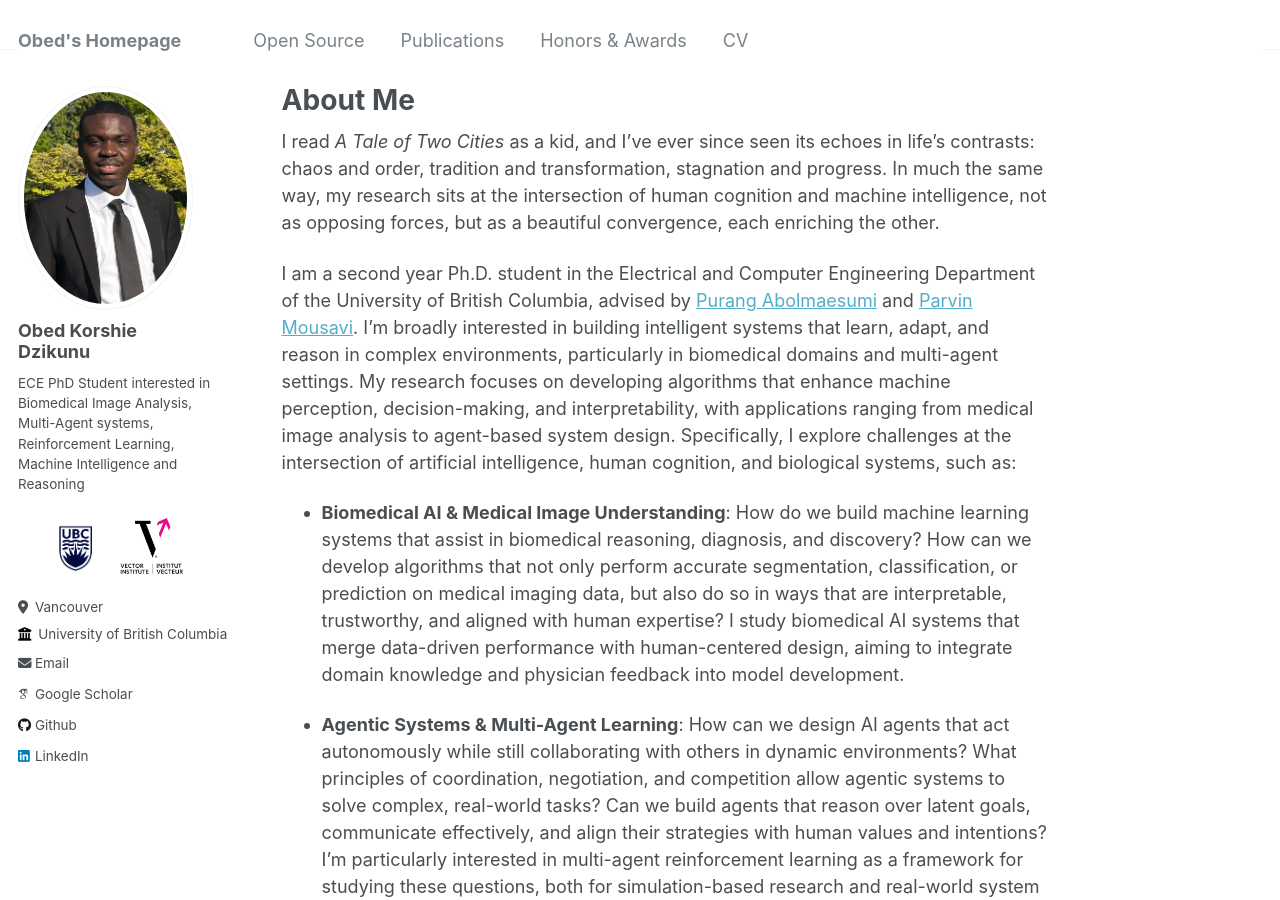
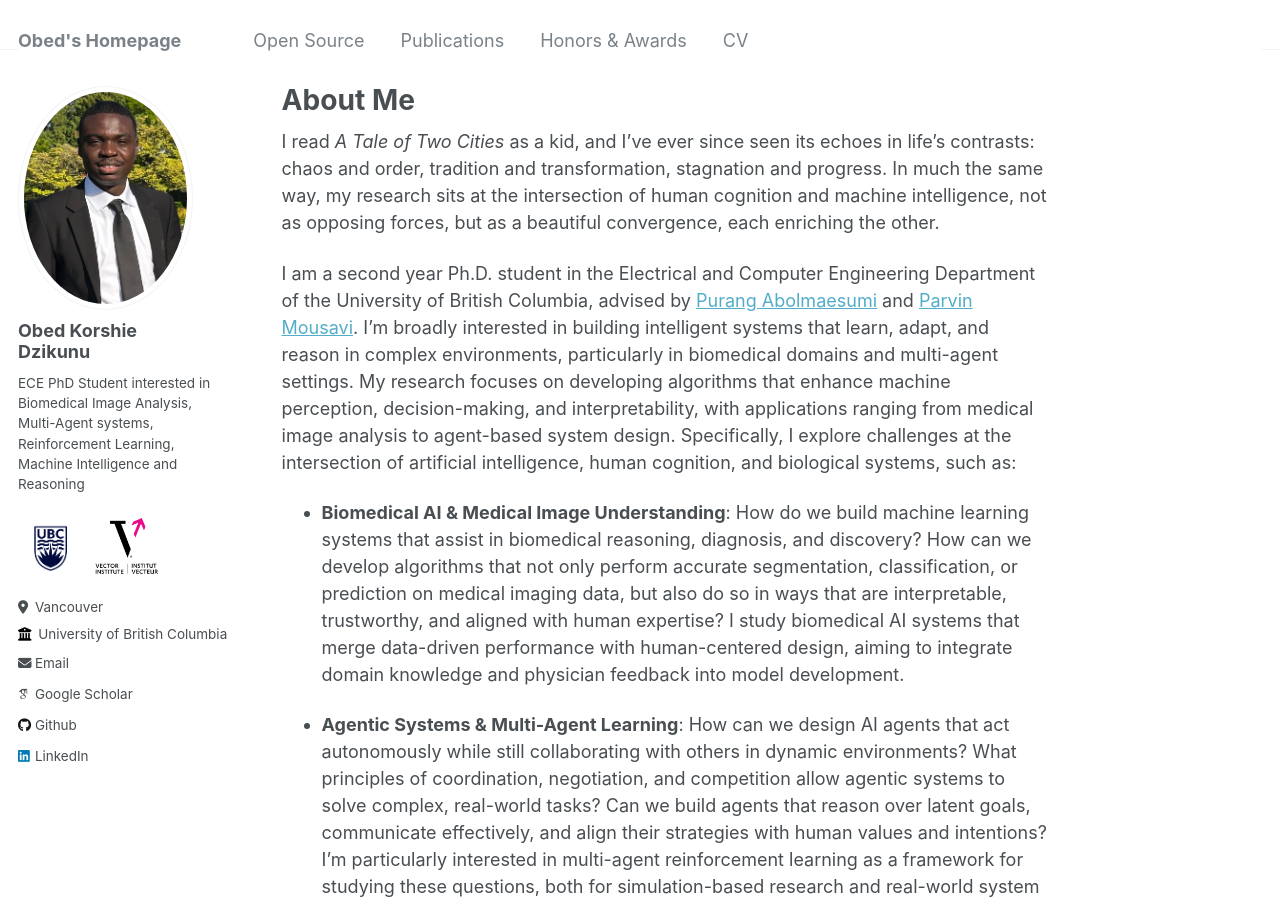
Before and after one commit to ObedDzik/obeddzik.github.io, a Jekyll site: the page built from _pages/about.md, in a window 1280 px wide and 900 px high. Built offline with Jekyll 4.4.1, drawn with Linux system fonts in a browser that asks for light colours; some web fonts are replaced.

Commit message:
Change author affiliations alignment style

```diff
--- a/_includes/author-profile.html
+++ b/_includes/author-profile.html
@@ -20,7 +20,7 @@
     {% if author.bio %}<p class="author__bio">{{ author.bio }}</p>{% endif %}
   </div>
 
-  <div class="author__affiliations" style="display: flex; justify-content: center; align-items: center; gap: 7px; margin-bottom: 1em;">
+  <div class="author__affiliations" style="display: flex; justify-content: flex-start; align-items: center; gap: 7px; margin-bottom: 1em;">
     <a href="https://www.ubc.ca" target="_blank" style="display: inline-block;"><img src="{{ base_path }}/images/ubc-logo.png" alt="University of British Columbia" style="height: 65px; max-height: 65px; width: auto; max-width: none;"></a>
     <a href="https://vectorinstitute.ai" target="_blank" style="display: inline-block;"><img src="{{ base_path }}/images/vector-institute-logo.png" alt="Vector Institute" style="height: 65px; max-height: 65px; width: auto; max-width: none;"></a>
   </div>
```
